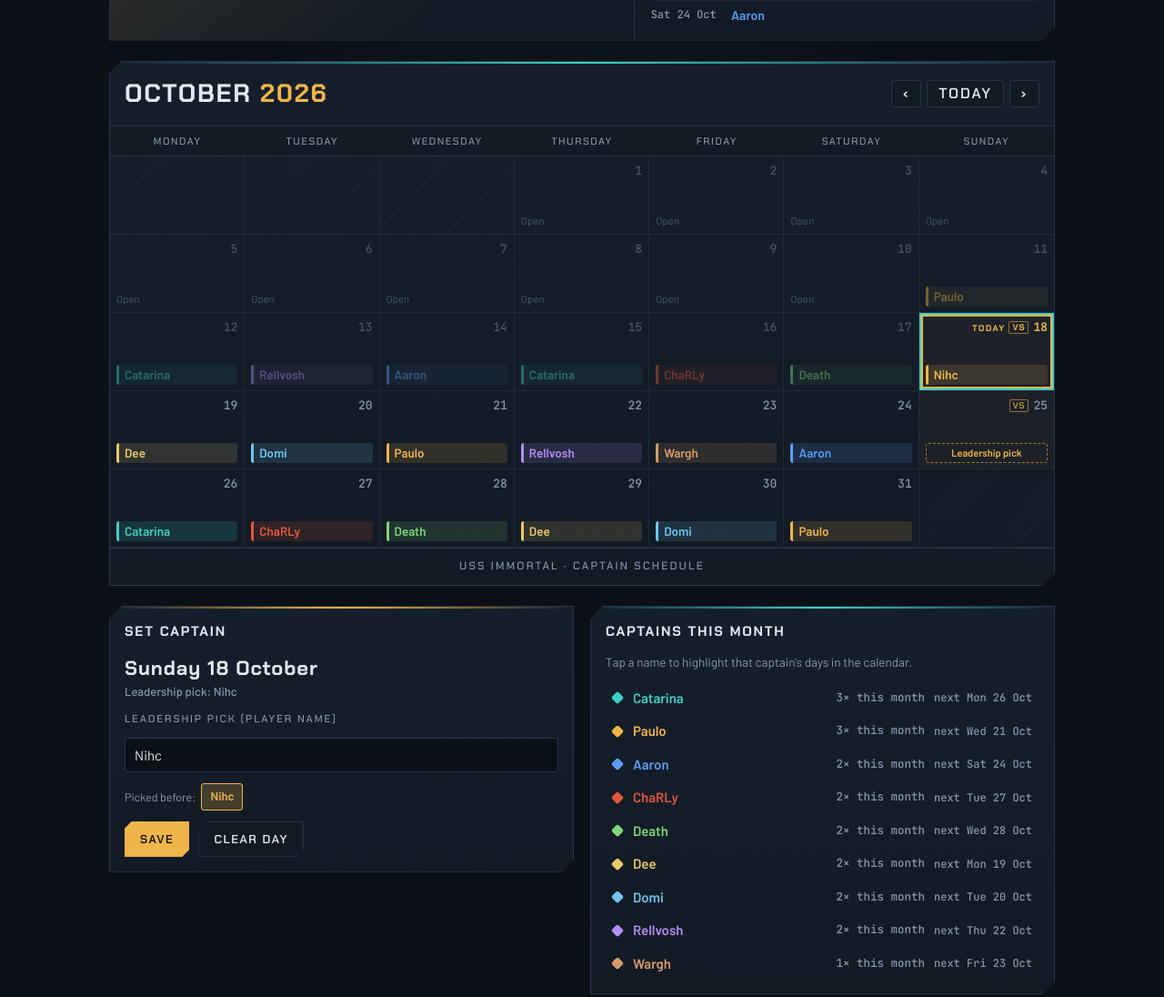
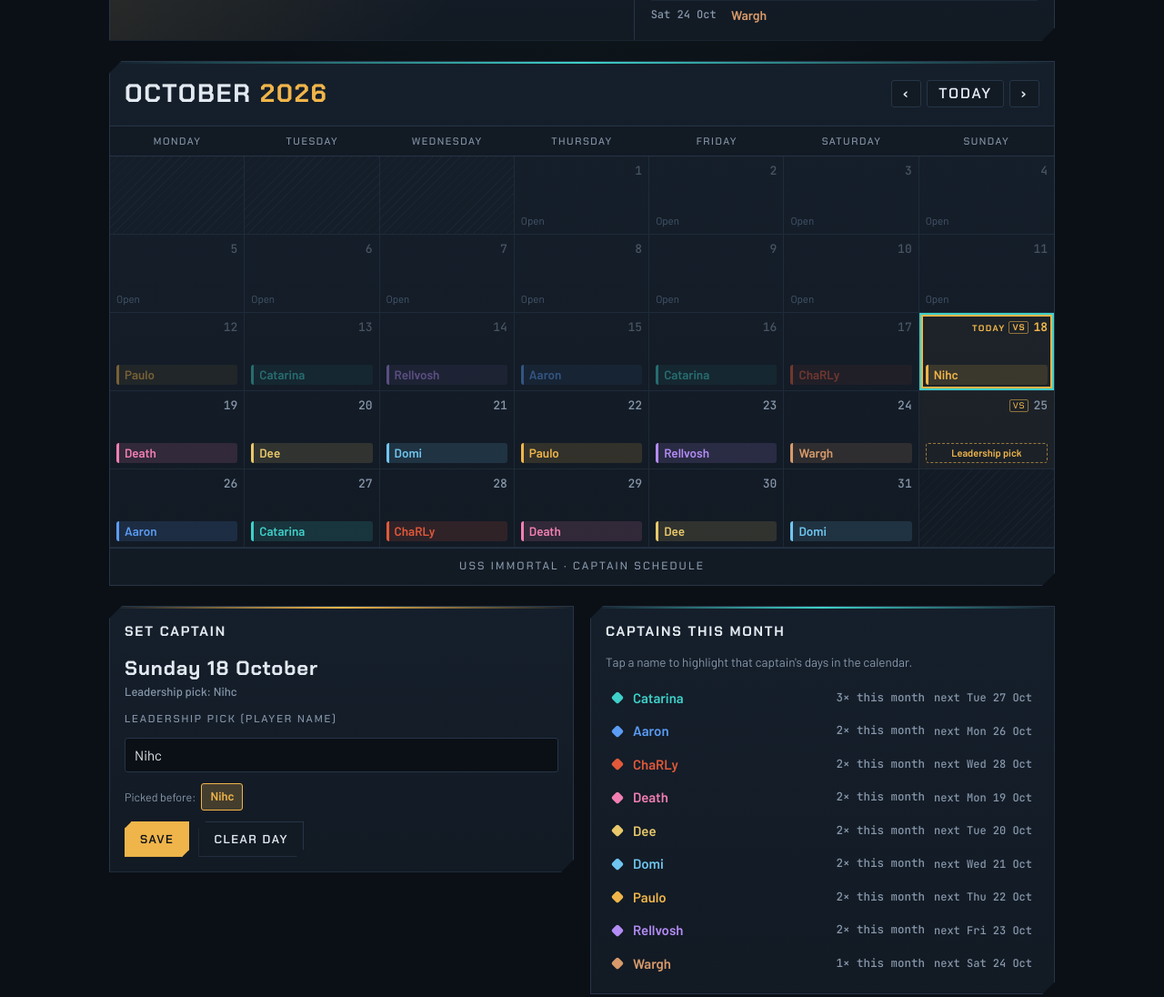
Before and after one commit to mackecoding/airship-captain-schedule, a plain HTML site: page index.html in a window 1280 px wide. Shown: the part 422-1518 px from the top of the page at 91% size. Drawn offline with Linux system fonts and the light colour scheme.

Commit message:
Add files via upload

```diff
--- a/index.html
+++ b/index.html
@@ -330,14 +330,18 @@ const SUNDAY_RULE_FROM = "2026-10-18"; // Sundays from 18 Oct on are the leaders
 // Starting schedule: 11–13 Oct from the October calendar, the A–Z rotation 14–17 Oct,
 // then from Sunday 18 Oct the same rotation with every Sunday left open (Dee, due on 18 Oct, moves to Monday 19 Oct)
 const BASE = { "2026-10-11": "Paulo", "2026-10-12": "Catarina", "2026-10-13": "Rellvosh" };
-const SEED = { ...BASE, ...rotationDays(REGULARS, "2026-10-14", "2026-10-17"), ...rotationDays(REGULARS, SUNDAY_RULE_FROM, "2026-12-31", 4, true), "2026-10-18": "Nihc" };
+// Plan shifted one day (we fell behind): Paulo starts on Mon 12 Oct instead of Sun 11 Oct, then Catarina and Rellvosh,
+// and the A–Z rotation starts with Aaron on 15 Oct. Sundays from 18 Oct are the leadership's pick (Nihc on 18 Oct).
+const BASE_SHIFTED = { "2026-10-12": "Paulo", "2026-10-13": "Catarina", "2026-10-14": "Rellvosh" };
+const SEED = { ...BASE_SHIFTED, ...rotationDays(REGULARS, "2026-10-15", "2026-12-31", 0, true), "2026-10-18": "Nihc" };
 // earlier versions of the plan, used to update days nobody has edited by hand
 const OLD_SEEDS = [
   { ...BASE, ...rotationDays(REGULARS, "2026-10-14", "2026-12-31") },                                                          // v2: no Sunday rule
   { ...BASE, ...rotationDays(REGULARS, "2026-10-14", "2026-10-18"), ...rotationDays(REGULARS, "2026-10-19", "2026-12-31", 5, true) }, // v3: Sunday rule from 25 Oct
-  { ...BASE, ...rotationDays(REGULARS, "2026-10-14", "2026-10-17"), ...rotationDays(REGULARS, SUNDAY_RULE_FROM, "2026-12-31", 4, true) }  // v4: Sunday rule from 18 Oct, no picks yet
+  { ...BASE, ...rotationDays(REGULARS, "2026-10-14", "2026-10-17"), ...rotationDays(REGULARS, SUNDAY_RULE_FROM, "2026-12-31", 4, true) }, // v4: Sunday rule from 18 Oct, no picks yet
+  { ...BASE, ...rotationDays(REGULARS, "2026-10-14", "2026-10-17"), ...rotationDays(REGULARS, SUNDAY_RULE_FROM, "2026-12-31", 4, true), "2026-10-18": "Nihc" } // v5: Nihc picked on 18 Oct
 ];
-const SEED_VERSION = 5;
+const SEED_VERSION = 6;
 // a leadership pick is whoever is set on a Sunday from 18 Oct on
 const isPickDay = k => isSunday(k) && k >= SUNDAY_RULE_FROM;
 const regularDays = () => Object.keys(store.days).filter(k => !isPickDay(k));
```
